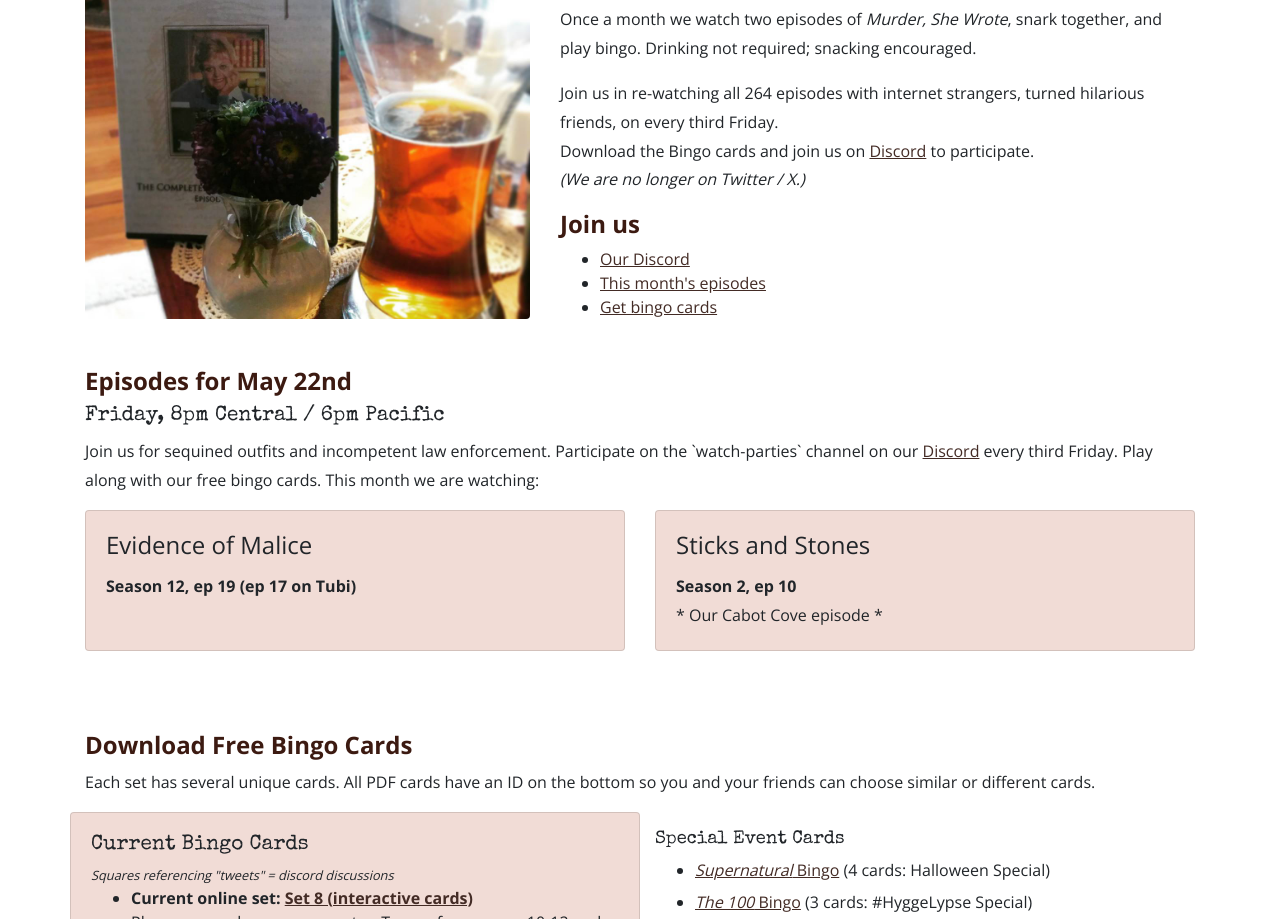
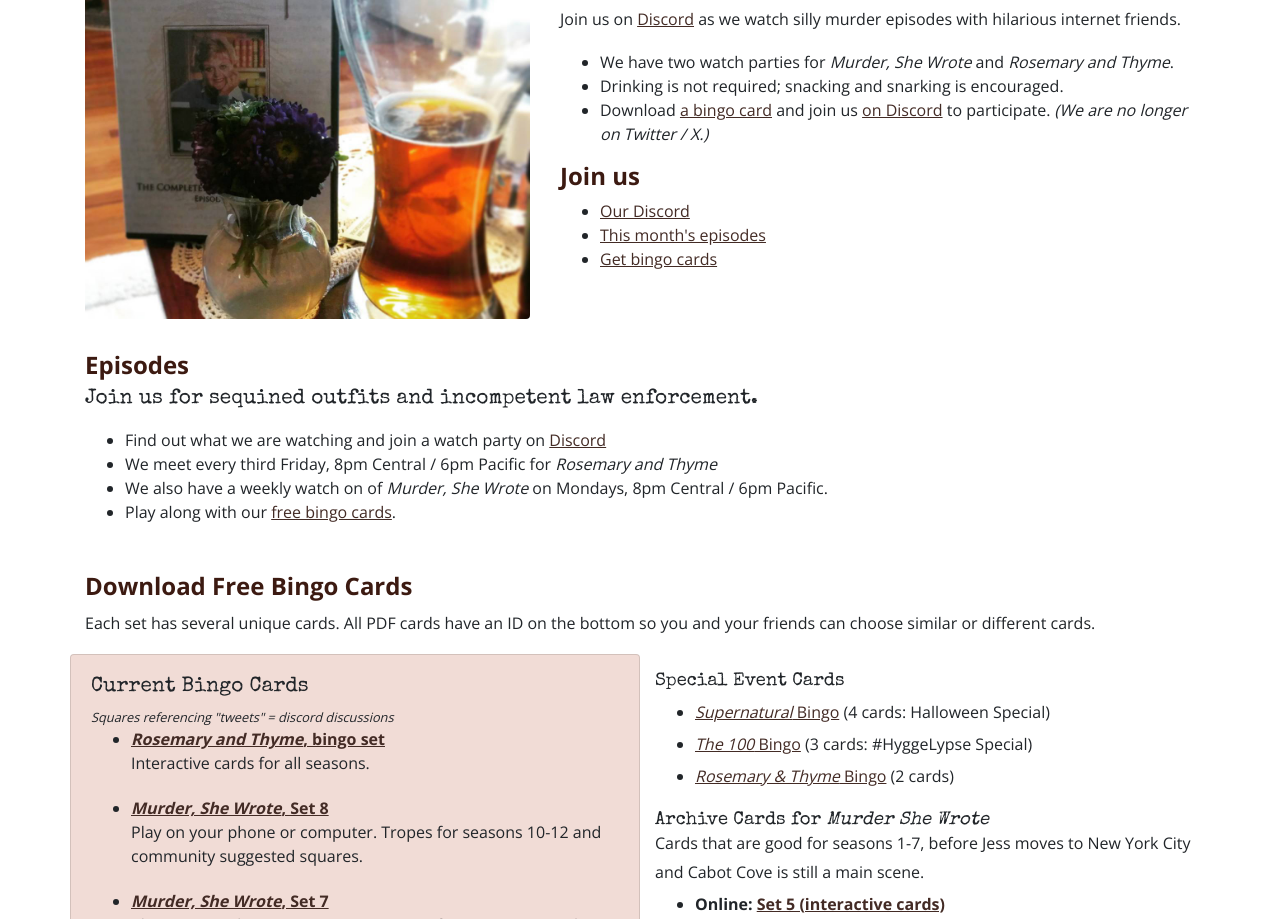
Before and after one commit to kzadrozny/murdershedrank, a website: page index.html in a window 1280 px wide. Shown: the part 111-1030 px from the top of the page. Drawn offline with nearby package versions, Linux system fonts and the light colour scheme.

Commit message:
Rosemary and thyme update

```diff
--- a/index.html
+++ b/index.html
@@ -66,8 +66,11 @@
 
         <div class="col-sm-7">
           <h1>Bingo, Murder, and Big Hair</h1>
-          <p>Once a month we watch two episodes of <i>Murder, She Wrote</i>, snark together, and play bingo. Drinking not required; snacking encouraged.</p>
-          <p>Join us in re-watching all 264 episodes with internet strangers, turned hilarious friends, on every third Friday.<br/>Download the Bingo cards and join us on <a href="https://discord.gg/yFVC6w24xU">Discord</a> to participate.<br/><em>(We are no longer on Twitter / X.)</em></p>
+          <p>Join us on <a href="https://discord.gg/yFVC6w24xU">Discord</a> as we watch silly murder episodes with hilarious internet friends.</p>
+          <ul>
+            <li>We have two watch parties for <em>Murder, She Wrote</em> and <em>Rosemary and Thyme</em>.</li>
+            <li>Drinking is not required; snacking and snarking is encouraged.</li>
+            <li>Download <a href="#bingo">a bingo card</a> and join us <a href="https://discord.gg/yFVC6w24xU">on Discord</a> to participate. <em>(We are no longer on Twitter / X.)</em></li></ul>
           <h2>Join us</h2>
           <ul>
             <li><a href="https://discord.gg/yFVC6w24xU">Our Discord</a></li>
@@ -84,10 +87,17 @@
     <!-- Episodes -->
     <div id="episodes" class="jump"></div>
     <section class="episodes">
-      <h2>Episodes for May 22nd</h2>
-      <h3>Friday, 8pm Central / 6pm Pacific</h3>
-      <p>Join us for sequined outfits and incompetent law enforcement. Participate on the `watch-parties` channel on our <a href="https://discord.gg/yFVC6w24xU">Discord</a> every third Friday. Play along with our free bingo cards. This month we are watching:</p>
-      <div class="row">
+      <h2>Episodes</h2>
+      <h3>Join us for sequined outfits and incompetent law enforcement.</h3>
+      <p>
+        <ul style="padding-right: 1em;">
+          <li>Find out what we are watching and join a watch party on <a href="https://discord.gg/yFVC6w24xU">Discord</a></li>
+          <li>We meet every third Friday, 8pm Central / 6pm Pacific for <em>Rosemary and Thyme</em></li>
+          <li>We also have a weekly watch on of <em>Murder, She Wrote</em> on Mondays, 8pm Central / 6pm Pacific.</li>
+          <li>Play along with our <a href="#bingo">free bingo cards</a>.</li>
+        </ul>
+      </p>
+<!--       <div class="row">
 
         <div class="col-md-6 mb-5">
           <div class="card h-100">
@@ -111,32 +121,8 @@
             </div>
           </div>
         </div>
-      </div>
-      <!--
-      <h2>Halloween Special: Oct 30th</h2>
-      <h3>Friday, 8pm Central / 6pm Pacific</h3>
-      <p>We are doing our annual Halloween Special of watching three episodes of <em>Supernatural</em>.<br/>
-        Join us for some silliness and <a href="pdfs/supernatural_bingo.pdf">special bingo cards</a> just for the occasion.</p>
-      <h3>Episodes</h3>
-        <ul>
-          <li>Bloody Mary (1.5)</li>
-          <li>Ghostfacers (3.13)</li>
-          <li><strong>Patreon votes to choose between:</strong>
-            <ul>
-              <li>Hammer of the Gods (5.19)</li>
-              <li>French Mistake (6.15)</li>
-            </ul>
-          </li>
-        </ul>
-      <h2>Shelter in Place Variation</h2>
-      <p>During shelter-in-place we will be meeting weekly! On the Fridays between the "proper" #MuderSheDrank we will gather to watch a different show. Same time as usual; please check <strong>#HyggeLypse</strong> on <a href="https://twitter.com/MurderSheDrank">Twitter</a> for the episodes we are watching.</p>
-      <h3>August-Sept: <em>The 100</em></h3>
-      <p><strong>Using #HyggeLypse on social media; Streaming on Netflix</strong><br/>
-      Heck of a tonal shift, we understand. We just figure if we are living in an apocolypse, might as well watch one that is being handled better than ours is. Plus, it has a strong female lead, murder, and poor fashion choices, just like <em>Murder She Wrote</em></p>
+      </div> -->
 
-      <h3>March-July: <em>Rosemary &amp; Thyme</em></h3>
-      <p><strong>Used #MurderSheDrank on social media; Streaming on BritBox and YouTube</strong><br/>
-      What isn't there to love about cheeky drunk gardeners literally tripping over dead bodies?<br/>If you missed this when we were doing this, please don't let that stop you from participating! We've left the bingo cards available for you to party on your own time.</p> -->
 
     </section>
     <!-- // Episodes -->
@@ -152,11 +138,13 @@
           <h3>Current Bingo Cards</h3>
           <small><em>Squares referencing "tweets" = discord discussions</em></small>
           <ul style="padding-right: 1em;">
-             <li><strong>Current online set:</strong> <a href="https://bingobaker.com#66719efb529164a8" class="bingo-header" role="heading">Set 8 (interactive cards)</a><br>
+            <li><a href="https://bingobaker.com#6a556e6cc396f016" class="bingo-header" role="heading"><em>Rosemary and Thyme</em>, bingo set</a><br/>
+            Interactive cards for all seasons.</li>
+            <li><a href="https://bingobaker.com#66719efb529164a8" class="bingo-header" role="heading"><em>Murder, She Wrote</em>, Set 8</a><br>
               Play on your phone or computer. Tropes for seasons 10-12 and community suggested squares.</li>
-            <li><strong>Online:</strong> <a href="https://bingobaker.com#5b2d00fcddbaa48c" class="bingo-header" role="heading">Set 7 (interactive cards)</a><br>
+            <li><a href="https://bingobaker.com#5b2d00fcddbaa48c" class="bingo-header" role="heading"><em>Murder, She Wrote</em>, Set 7</a><br>
             Play on your phone or computer. Tropes from season 7-9 when JF is in both NY and Cabot Cove.</li>
-            <li><strong>PDF:</strong> <a href="pdfs/MSD-Bingo_Set6.pdf" class="bingo-header" role="heading">Set 6 (three cards)</a><br/>
+            <li><a href="pdfs/MSD-Bingo_Set6.pdf" class="bingo-header" role="heading"><em>Murder, She Wrote</em>, Set 6 (PDF with three cards)</a><br/>
             Character-based Cards: Focuses on general tropes, JF actions, non-Cabot Cove events, and a free space. Made for post-season 7 episodes after JF moves to NYC.</li>
           </ul>
         </div>
@@ -186,7 +174,7 @@
     <!-- FAQ -->
     <div id="faq" class="jump"></div>
     <section class="faq">
-      <h2>FAQs</h2>
+      <h2>FAQs for the watch parties</h2>
       <h3 style="margin-top: 0;">How do I play?</h3>
       <p>Follow the steps below. You don't even need to play along with us; you can do it on your own time.
         <ol>
@@ -201,7 +189,8 @@
       <p>No, that would make bingo very hard. We opt to use one bingo card for the two episodes. (Unless we get bingo in the first one, but it normally takes two episodes to get close to winning.)</p>
 
       <h3>Are the episodes streaming anywhere?</h3>
-      <p>Yes! All seasons are available on Tubi. It has ads, but we make it work.<!-- the Peacock app and Roku. Seasons 1-5 are streaming on Amazon Prime in the U.S. Canada has all seasons available through Amazon Prime.</p> -->
+      <p><em>Murder, She Wrote</em> is streaming <strong>for pay, not free,</strong> on Amazon and Apple TV. Most of us are using DVDs.</p>
+      <p><em>Rosemary and Thyme</em> is streaming on many platforms for free, including You Tube.</p>
 
       <h3>Do I need to drink to participate?</h3>
       <p>Absolutely not. In fact, half of Murder HQ are sober folks. "Murder She Drank" just sounded hilarious to us and we had to run with it. We do encourage crappy jokes and snacking though.</p>
```
